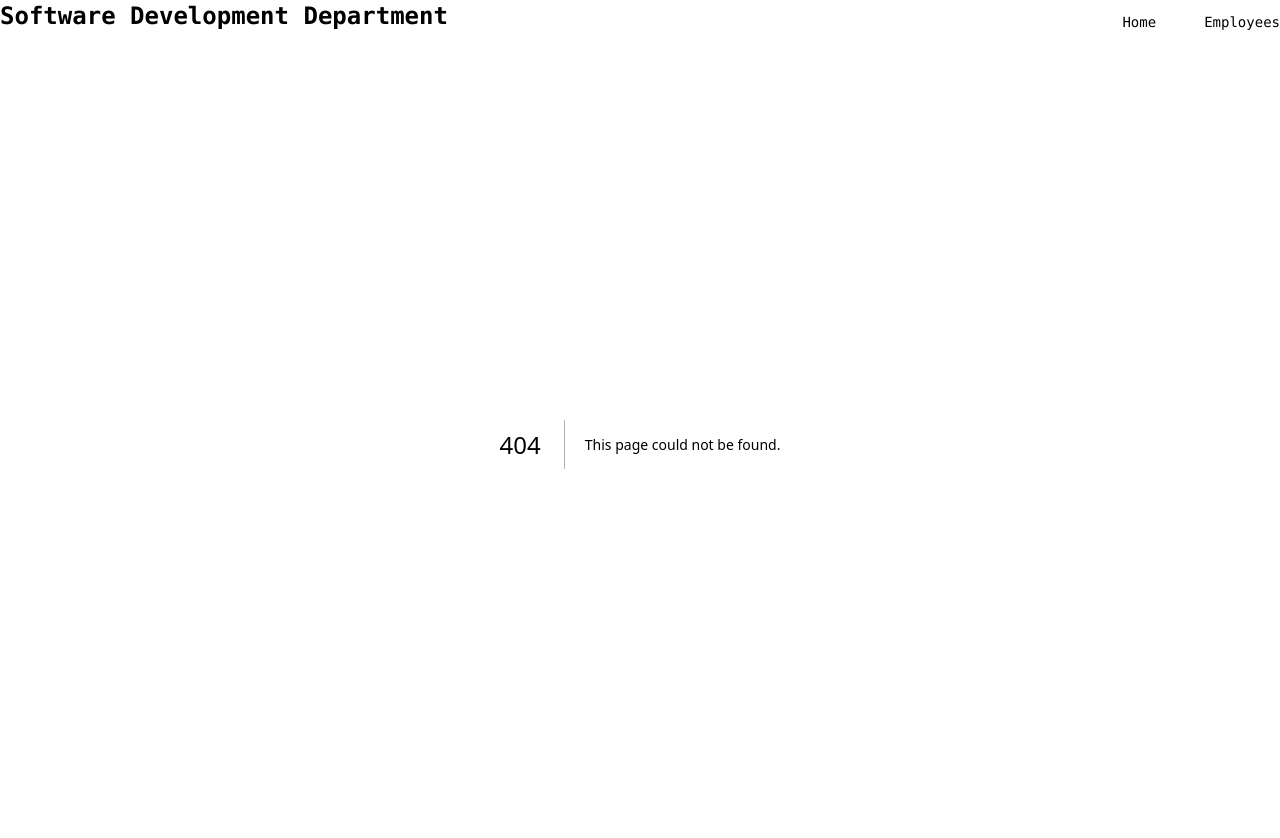
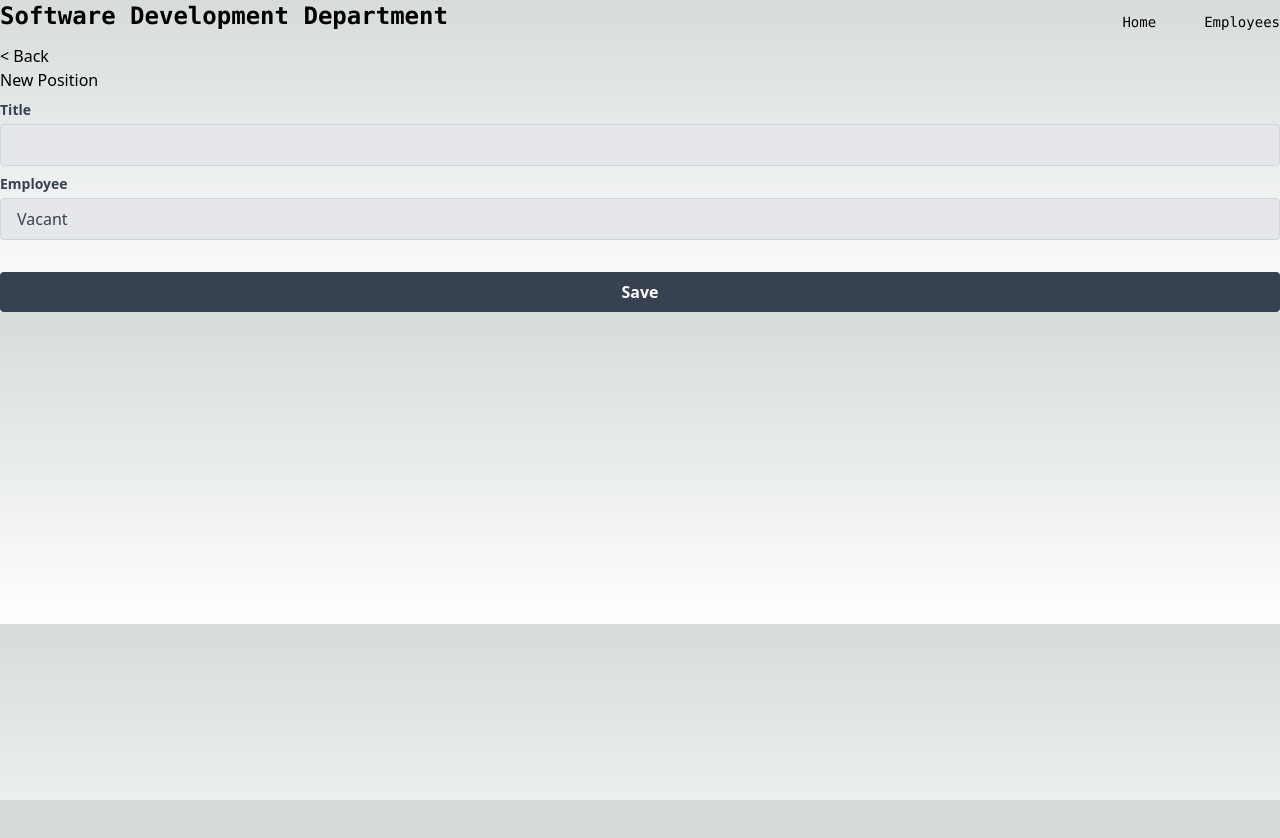
Before and after one commit to j-forsythe/req97670, a Next.js app: page /positions/create in a window 1280 px wide. Before the commit this address had no page. Shown: the top 838 px of the page. After the commit the page ends 800 px from the top, so only its background shows below. Built offline with nearby package versions, Linux system fonts and the light colour scheme.

Commit message:
feat: create new positions

```diff
--- a/src/components/PositionBadge.js
+++ b/src/components/PositionBadge.js
@@ -39,12 +39,20 @@ const PositionBadge = ({ employee, position }) => {
         </>
       )}
       {selected && (
-        <Link
-          href={`/positions/edit/${position_id}`}
-          className=" bg-indigo-100 p-2 font-bold rounded hover:bg-gray-600 m-2"
-        >
-          Edit Position
-        </Link>
+        <div className="flex">
+          <Link
+            href={`/positions/edit/${position_id}`}
+            className=" bg-rose-100 p-2 font-bold rounded hover:bg-gray-600 m-2"
+          >
+            Edit Position
+          </Link>
+          <Link
+            href={`/positions/create?rId=${position_id}`}
+            className=" bg-purple-300 p-2 font-bold rounded hover:bg-gray-600 m-2"
+          >
+            Add Position
+          </Link>
+        </div>
       )}
     </dl>
   )
--- a/src/components/PositionForm.js
+++ b/src/components/PositionForm.js
@@ -17,6 +17,7 @@ const PositionForm = ({
   handleSubmit = () => {},
   submitSuccess = false,
   submitError = false,
+  reportingId = undefined,
 }) => {
   const employees = useContext(EmployeeContext)
 
@@ -26,7 +27,7 @@ const PositionForm = ({
         initialValues={
           positionData ?? {
             title: '',
-            reportsTo: '',
+            reportsTo: reportingId ?? '1',
             employeeId: '',
           }
         }
--- /dev/null
+++ b/src/pages/positions/create.js
@@ -0,0 +1,47 @@
+import React, { useState } from 'react'
+import Link from 'next/link'
+import { useRouter } from 'next/router'
+import PositionForm from '@/components/PositionForm'
+
+const NewPosition = () => {
+  const [hasError, setHasError] = useState(false)
+  const [positionAdded, setPositionAdded] = useState(false)
+  const router = useRouter()
+
+  // send new position data to API
+  const createPosition = (values) => {
+    fetch('/api/positions', {
+      method: 'POST',
+      headers: {
+        'Content-Type': 'application/json',
+      },
+      body: JSON.stringify(values),
+    })
+      .then((response) => response.json())
+      .then((data) => {
+        console.log('Success:', data)
+        // inform position added successfully
+        setPositionAdded(true)
+        router.push('/')
+      })
+      .catch((error) => {
+        console.error('Error:', error)
+        setHasError(true)
+      })
+  }
+
+  return (
+    <>
+      <Link href="/">&lt;&nbsp;Back</Link>
+      <h2>New Position</h2>
+      <PositionForm
+        handleSubmit={createPosition}
+        submitSuccess={positionAdded}
+        submitError={hasError}
+        reportingId={router.query.rId}
+      />
+    </>
+  )
+}
+
+export default NewPosition
```
